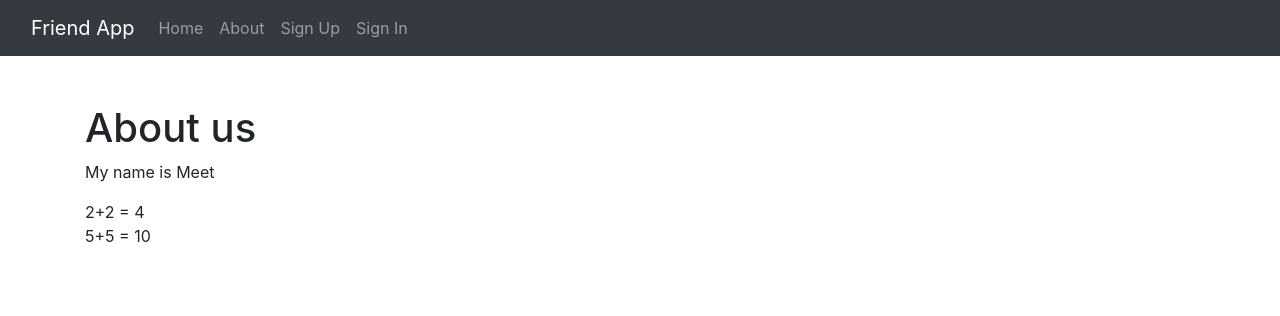
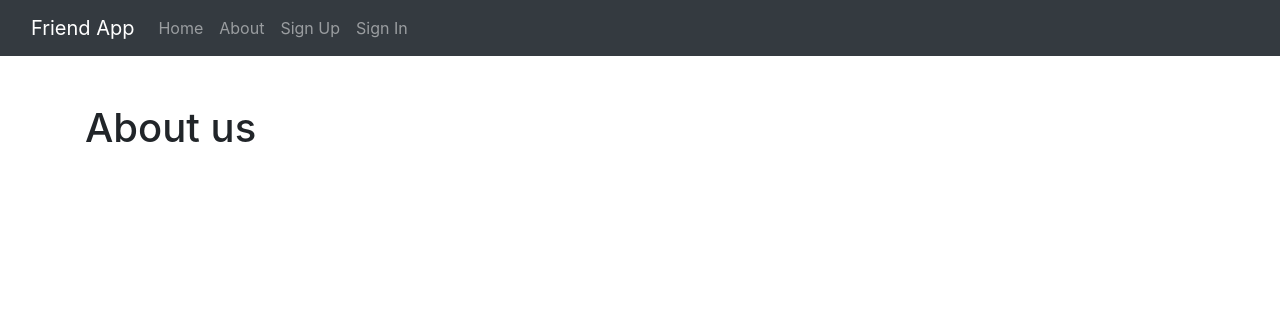
Before and after one commit to meetmakwana19/ror_friends_list, a Rails app: page /home/about in a window 1280 px wide. Shown: the top 316 px of the page. Run offline with Rails 7, Linux system fonts and the light colour scheme; parts of the project's set-up code (start-up, migrations or seed data) failed here and were passed over.

Commit message:
New commit

```diff
--- a/app/controllers/home_controller.rb
+++ b/app/controllers/home_controller.rb
@@ -3,8 +3,5 @@ class HomeController < ApplicationController
   end
 
   def about
-    # instance variable
-    @about_me = "My name is Meet"
-    @answer = 2+2
   end
 end
--- a/app/views/home/about.html.erb
+++ b/app/views/home/about.html.erb
@@ -1,14 +1 @@
 <h1>About us</h1>
-
-<p>
-    <%= @about_me %>
-</p>
-<p>
-    2+2 = <%= @answer %>
-
-    <br>
-
-    <%# ruby stuff %>
-    <% answer = 5+5 %>
-    5+5 = <%= answer %>
-</p>
```
Also changed, not shown: guide.md (+31 -9 lines).
